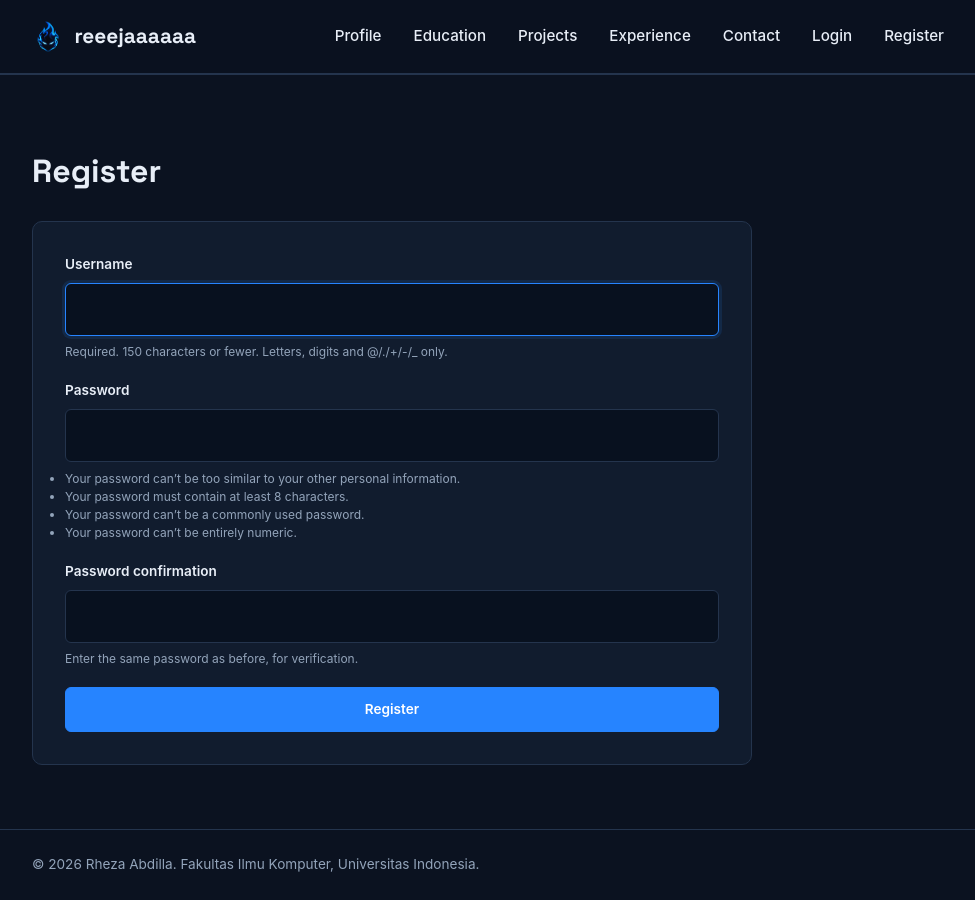
After one commit to reeejaaaaaa/myportofolio, a Django app: page /register/ in a window 1280 px wide. The commit adds this page. Shown: the whole page, without its empty margins (152-1127 px from the left). Run offline with Django 5.2, Linux system fonts and the light colour scheme.

Commit message:
Tutorial 4

```diff
--- a/main/urls.py
+++ b/main/urls.py
@@ -16,6 +16,10 @@ from main.views import (
     create_skill,
     update_skill,
     delete_skill,
+    register,
+    login_user,
+    logout_user,
+    toggle_star,
 )
 
 app_name = "main"
@@ -72,4 +76,24 @@ urlpatterns = [
         delete_skill,
         name="delete_skill",
     ),
+    path(
+        "register/",
+        register,
+        name="register",
+    ),
+    path(
+        "login/",
+        login_user,
+        name="login",
+    ),
+    path(
+        "logout/",
+        logout_user,
+        name="logout",
+    ),
+    path(
+        "projects/<uuid:project_id>/star/",
+        toggle_star,
+        name="toggle_star",
+    ),
 ]
--- a/main/views.py
+++ b/main/views.py
@@ -6,7 +6,12 @@ from main.models import Project
 from django.core import serializers
 from django.http import HttpResponse
 from django.shortcuts import get_object_or_404, redirect, render
-
+from django.contrib.auth import login as auth_login
+from django.contrib.auth.forms import AuthenticationForm, UserCreationForm
+from django.contrib.auth import logout as auth_logout
+import datetime
+from django.contrib.auth.decorators import login_required
+from django.core.exceptions import PermissionDenied
 
 
 def show_main(request):
@@ -17,10 +22,12 @@ def show_main(request):
         json_response.content.decode("utf-8"),
     )
 
-    skill_list = [
-        skill.object
-        for skill in skills
-    ]
+    skill_list = [skill.object for skill in skills]
+
+    last_login = request.COOKIES.get(
+        "last_login",
+        "No active login session / Cookie not found",
+    )
 
     context = {
         "name": "Rheza Abdilla",
@@ -31,9 +38,11 @@ def show_main(request):
             "pada pengembangan cyber security dan pendidikan."
         ),
         "skill_list": skill_list,
+        "last_login": last_login,
     }
 
     return render(request, "index.html", context)
+
 
 def show_experience(request):
     context = {
@@ -52,10 +61,7 @@ def show_education(request):
         json_response.content.decode("utf-8"),
     )
 
-    education_list = [
-        education.object
-        for education in educations
-    ]
+    education_list = [education.object for education in educations]
 
     context = {
         "name": "Rheza Abdilla",
@@ -67,6 +73,7 @@ def show_education(request):
         "education.html",
         context,
     )
+
 
 def get_education_json(request):
     educations = Education.objects.all()
@@ -80,6 +87,7 @@ def get_education_json(request):
         education_json,
         content_type="application/json",
     )
+
 
 def create_education(request):
     form = EducationForm(request.POST or None)
@@ -103,9 +111,10 @@ def create_education(request):
         context,
     )
 
-
-
+@login_required(login_url="/login/")
 def create_project(request):
+    if not request.user.is_superuser:
+        raise PermissionDenied
     form = ProjectForm(request.POST or None)
 
     if request.method == "POST" and form.is_valid():
@@ -118,6 +127,7 @@ def create_project(request):
         "form": form,
     }
     return render(request, "projects_form.html", context)
+
 
 def show_projects(request):
     json_response = get_projects_json(request)
@@ -139,6 +149,7 @@ def show_projects(request):
 
     return render(request, "projects.html", context)
 
+
 def get_projects_json(request):
     title_query = request.GET.get("title", "").strip()
     projects = Project.objects.all()
@@ -146,10 +157,13 @@ def get_projects_json(request):
     if title_query:
         projects = projects.filter(title__icontains=title_query)
 
-    projects_json = serializers.serialize("json", projects)
+    projects_json = serializers.serialize("json", projects, use_natural_foreign_keys=True, )
     return HttpResponse(projects_json, content_type="application/json")
 
+@login_required(login_url="/login/")
 def delete_project(request, project_id):
+    if not request.user.is_superuser:
+        raise PermissionDenied
     project = get_object_or_404(Project, pk=project_id)
 
     if request.method == "POST":
@@ -158,6 +172,7 @@ def delete_project(request, project_id):
         return redirect("main:show_projects")
 
     return redirect("main:show_projects")
+
 
 def update_education(request, education_id):
     education = get_object_or_404(
@@ -193,6 +208,7 @@ def update_education(request, education_id):
         context,
     )
 
+
 def delete_education(request, education_id):
     education = get_object_or_404(
         Education,
@@ -211,6 +227,7 @@ def delete_education(request, education_id):
 
     return redirect("main:show_education")
 
+
 def get_skills_json(request):
     skills = Skill.objects.all()
 
@@ -223,6 +240,7 @@ def get_skills_json(request):
         skills_json,
         content_type="application/json",
     )
+
 
 def create_skill(request):
     form = SkillForm(request.POST or None)
@@ -247,6 +265,7 @@ def create_skill(request):
         "skill_form.html",
         context,
     )
+
 
 def update_skill(request, skill_id):
     skill = get_object_or_404(
@@ -282,6 +301,7 @@ def update_skill(request, skill_id):
         context,
     )
 
+
 def delete_skill(request, skill_id):
     skill = get_object_or_404(
         Skill,
@@ -299,3 +319,96 @@ def delete_skill(request, skill_id):
         return redirect("main:show_main")
 
     return redirect("main:show_main")
+
+
+def register(request):
+    form = UserCreationForm(request.POST or None)
+
+    if request.method == "POST" and form.is_valid():
+        form.save()
+
+        messages.success(
+            request,
+            "Account created successfully. Please log in.",
+        )
+
+        return redirect("main:login")
+
+    context = {
+        "name": "Rheza Abdilla",
+        "form": form,
+    }
+
+    return render(
+        request,
+        "register.html",
+        context,
+    )
+
+
+def login_user(request):
+    if request.user.is_authenticated:
+        return redirect("main:show_main")
+
+    form = AuthenticationForm(
+        request,
+        data=request.POST or None,
+    )
+
+    if request.method == "POST" and form.is_valid():
+        user = form.get_user()
+        auth_login(request, user)
+
+        messages.success(
+            request,
+            "Login berhasil.",
+        )
+
+        response = redirect("main:show_main")
+
+        response.set_cookie(
+            "last_login",
+            datetime.datetime.now().strftime("%Y-%m-%d %H:%M:%S"),
+        )
+
+        return response
+
+    context = {
+        "form": form,
+    }
+
+    return render(
+        request,
+        "login.html",
+        context,
+    )
+
+
+def logout_user(request):
+    auth_logout(request)
+
+    messages.success(
+        request,
+        "Logout berhasil.",
+    )
+
+    response = redirect("main:show_main")
+
+    response.delete_cookie("last_login")
+
+    return response
+
+@login_required(login_url="/login/")
+def toggle_star(request, project_id):
+    project = get_object_or_404(
+        Project,
+        pk=project_id,
+    )
+
+    if request.method == "POST":
+        if request.user in project.starred_by.all():
+            project.starred_by.remove(request.user)
+        else:
+            project.starred_by.add(request.user)
+
+    return redirect("main:show_projects")
--- a/static/css/style.css
+++ b/static/css/style.css
@@ -1083,6 +1083,34 @@ a.skill-edit-button:hover {
     border-color: var(--accent);
 }
 
+.form-help {
+    color: var(--text-muted);
+    font-size: 0.75rem;
+    line-height: 1.5;
+}
+
+.star-form {
+    display: inline;
+}
+
+.button-star {
+    display: inline-flex;
+    align-items: center;
+    gap: 0.4rem;
+    background: var(--deep-blue);
+}
+
+.button-star.is-starred {
+    background: var(--accent);
+}
+
+.star-count {
+    padding: 0.05rem 0.4rem;
+    border-radius: 999px;
+    background: rgba(255, 255, 255, 0.25);
+    font-size: 0.8rem;
+}
+
 @media (max-width: 600px) {
     .project-header {
         align-items: flex-start;
@@ -1121,6 +1149,12 @@ a.skill-edit-button:hover {
         width: 100%;
         text-align: center;
     }
+}
+
+.nav-user {
+    color: var(--accent-bright);
+    font-size: 0.85rem;
+    font-weight: 700;
 }
 
 @media (max-width: 600px) {
--- a/templates/base.html
+++ b/templates/base.html
@@ -16,10 +16,7 @@
     <link rel="preconnect" href="https://fonts.googleapis.com">
     <link rel="preconnect" href="https://fonts.gstatic.com" crossorigin>
 
-    <link
-        href="https://fonts.googleapis.com/css2?family=Space+Grotesk:wght@500;700&display=swap"
-        rel="stylesheet"
-    >
+    <link href="https://fonts.googleapis.com/css2?family=Space+Grotesk:wght@500;700&display=swap" rel="stylesheet">
 
     <link rel="stylesheet" href="{% static 'css/style.css' %}?v=3">
     <link rel="icon" type="image/png" href="{% static 'img/favicon.png' %}">
@@ -33,11 +30,7 @@
         <div class="container">
 
             <a href="{% url 'main:show_main' %}" class="brand">
-                <img
-                    src="{% static 'img/favicon.png' %}"
-                    alt=""
-                    class="brand-logo"
-                >
+                <img src="{% static 'img/favicon.png' %}" alt="" class="brand-logo">
                 <span>reeejaaaaaa</span>
             </a>
 
@@ -61,14 +54,35 @@
                 <a href="{% url 'main:show_main' %}#contact">
                     Contact
                 </a>
+                {% if user.is_authenticated %}
+
+                <span class="nav-user">
+                    {{ user.username }}
+                </span>
+
+                <a href="{% url 'main:logout' %}">
+                    Logout
+                </a>
+
+                {% else %}
+
+                <a href="{% url 'main:login' %}">
+                    Login
+                </a>
+
+                <a href="{% url 'main:register' %}">
+                    Register
+                </a>
+
+                {% endif %}
             </nav>
 
         </div>
     </header>
 
 
-        {% block content %}
-        {% endblock content %}
+    {% block content %}
+    {% endblock content %}
 
 
     <footer class="site-footer">
@@ -81,4 +95,5 @@
     </footer>
 
 </body>
+
 </html>
--- a/templates/index.html
+++ b/templates/index.html
@@ -28,6 +28,10 @@ Rheza Abdilla - Portfolio
           <div class="meta-row">
             <dt>Program</dt>
             <dd>{{ study_program }}</dd>
+          </div>
+          <div class="meta-row">
+            <dt>Last Login</dt>
+            <dd>{{ last_login }}</dd>
           </div>
         </dl>
         <div class="social-links">
--- /dev/null
+++ b/templates/register.html
@@ -0,0 +1,58 @@
+{% extends "base.html" %}
+
+{% block title %}
+Register - Rheza Abdilla
+{% endblock title %}
+
+{% block content %}
+
+<main>
+    <section class="experience-section">
+        <div class="container">
+
+            <h1>Register</h1>
+
+            <form
+                method="post"
+                class="project-form"
+            >
+                {% csrf_token %}
+
+                {% for field in form %}
+                    <div class="form-group">
+
+                        <label for="{{ field.id_for_label }}">
+                            {{ field.label }}
+                        </label>
+
+                        {{ field }}
+
+                        {% if field.help_text %}
+                            <small class="form-help">
+                                {{ field.help_text }}
+                            </small>
+                        {% endif %}
+
+                        {% for error in field.errors %}
+                            <p class="form-error">
+                                {{ error }}
+                            </p>
+                        {% endfor %}
+
+                    </div>
+                {% endfor %}
+
+                <button
+                    type="submit"
+                    class="button"
+                >
+                    Register
+                </button>
+
+            </form>
+
+        </div>
+    </section>
+</main>
+
+{% endblock content %}
```
Also changed, not shown: main/models.py (+9 -0 lines), main/tests.py (+93 -10 lines), templates/components/project_star.html (added, +25 -0 lines), templates/login.html (added, +65 -0 lines), templates/projects.html (+15 -4 lines), main/migrations/0005_project_starred_by.py (added).
